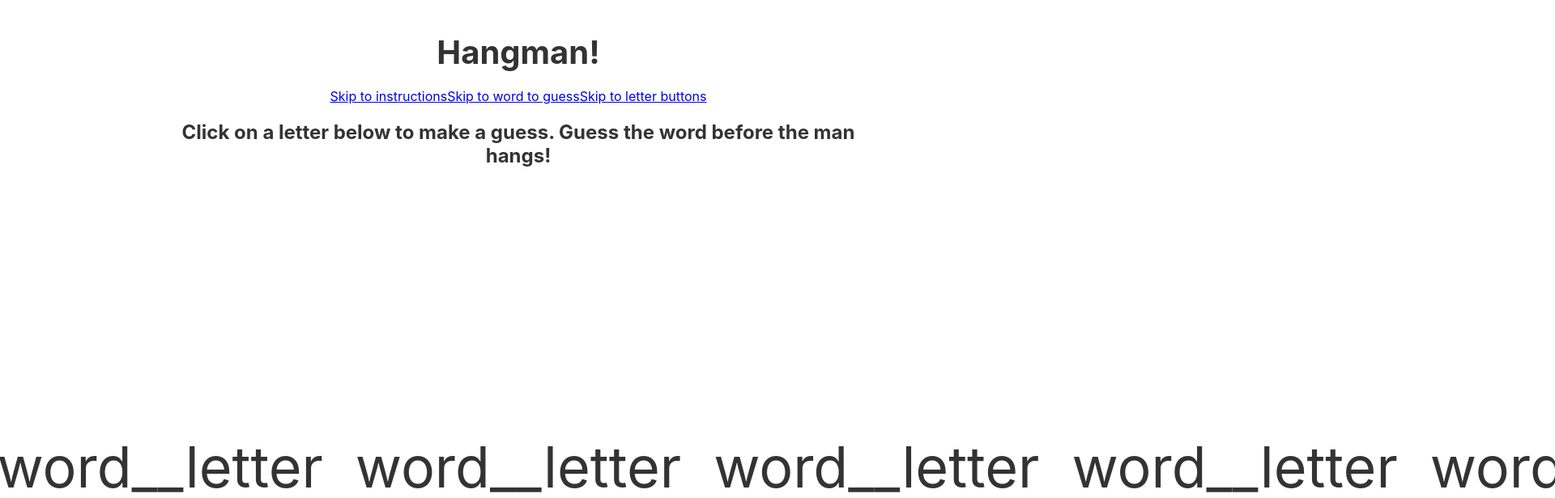
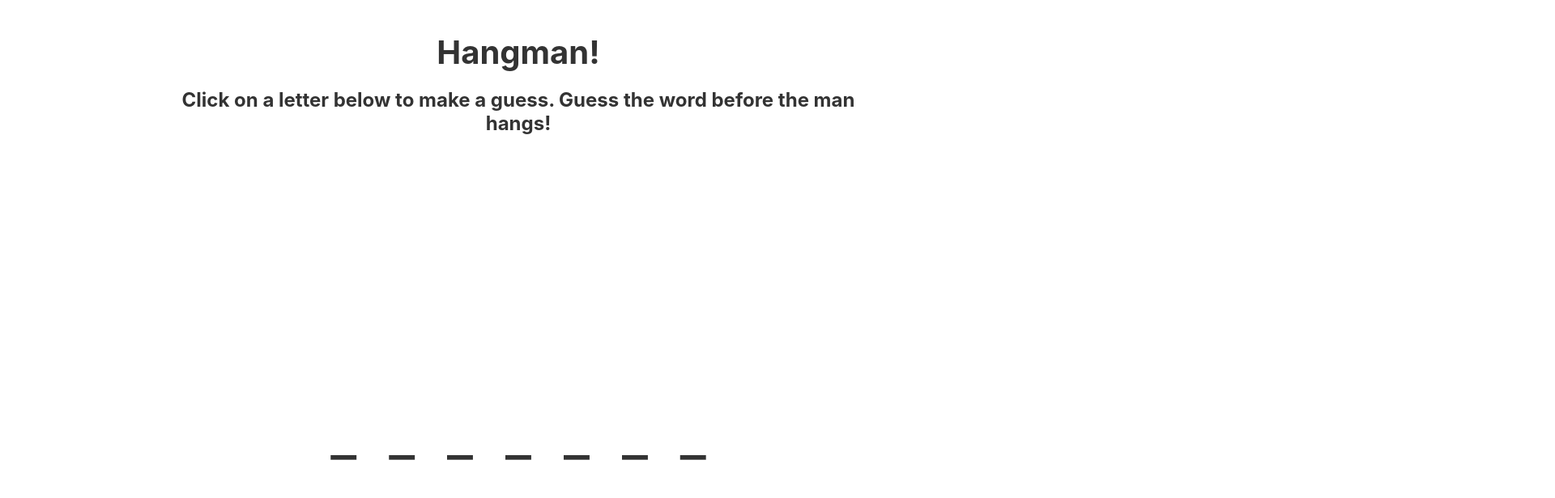
Before and after one commit to davidsauntson/hangman-ds, a React (Create React App) app: page / in a window 1280 px wide. Shown: the top 616 px of the page at 81% size, 1920 px wide, since content can reach past the window. Built offline with nearby package versions, Linux system fonts and the light colour scheme.

Commit message:
removed svg from screen readers, clipped out skip links

```diff
--- a/src/components/correct-guesses/CorrectGuesses.jsx
+++ b/src/components/correct-guesses/CorrectGuesses.jsx
@@ -31,7 +31,7 @@ const CorrectGuesses = (props) => {
               className="hidden-word__letter"
               key={`letter-${index}`}
             >
-              word__letter
+              _
             </span>
           );
         }
--- a/src/components/gallows/Gallows.jsx
+++ b/src/components/gallows/Gallows.jsx
@@ -12,7 +12,7 @@ const Gallows = (props) => {
   }
 
   return (
-    <div className={classes}>
+    <div aria-hidden="true" className={classes}>
       <HangmanSVG />
     </div>
   );
--- a/src/components/potential-guesses/PotentialGuesses.jsx
+++ b/src/components/potential-guesses/PotentialGuesses.jsx
@@ -23,7 +23,12 @@ const PotentialGuesses = (props) => {
   };
 
   return (
-    <section data-testid="potential-guesses" className="keyboard">
+    <section
+      data-testid="potential-guesses"
+      className="keyboard"
+      id="letters"
+      aria-label="Use these buttons to guess letters in the word  "
+    >
       {renderKeyboard()}
     </section>
   );
--- a/src/sass/app.scss
+++ b/src/sass/app.scss
@@ -11,3 +11,4 @@
 @import "./components/incorrect-guesses";
 @import "./components/lives-left";
 @import "./components/result";
+@import "./components/skip-links";
--- /dev/null
+++ b/src/sass/components/_skip-links.scss
@@ -0,0 +1,11 @@
+.skip-link {
+  border: 0;
+  clip: rect(1px 1px 1px 1px); /* IE6, IE7 */
+  clip: rect(1px, 1px, 1px, 1px);
+  height: 1px;
+  margin: -1px;
+  overflow: hidden;
+  padding: 0;
+  position: absolute;
+  width: 1px;
+}
```
